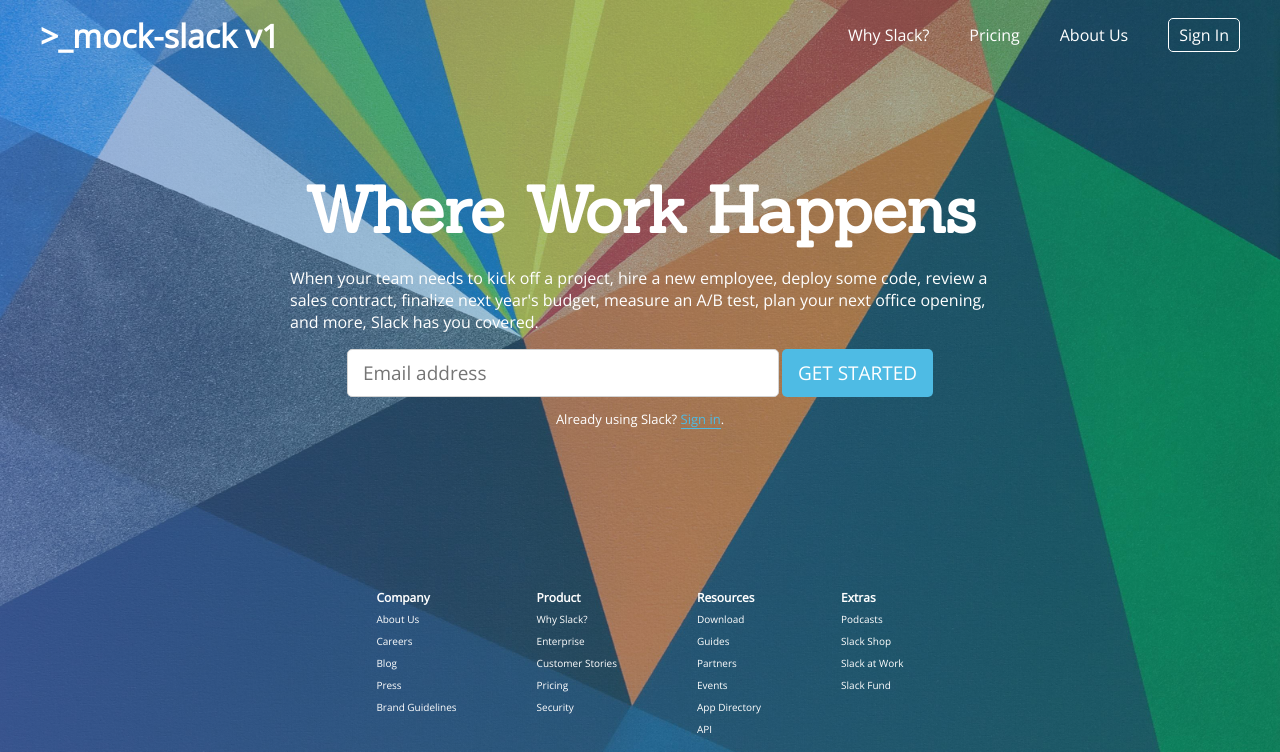
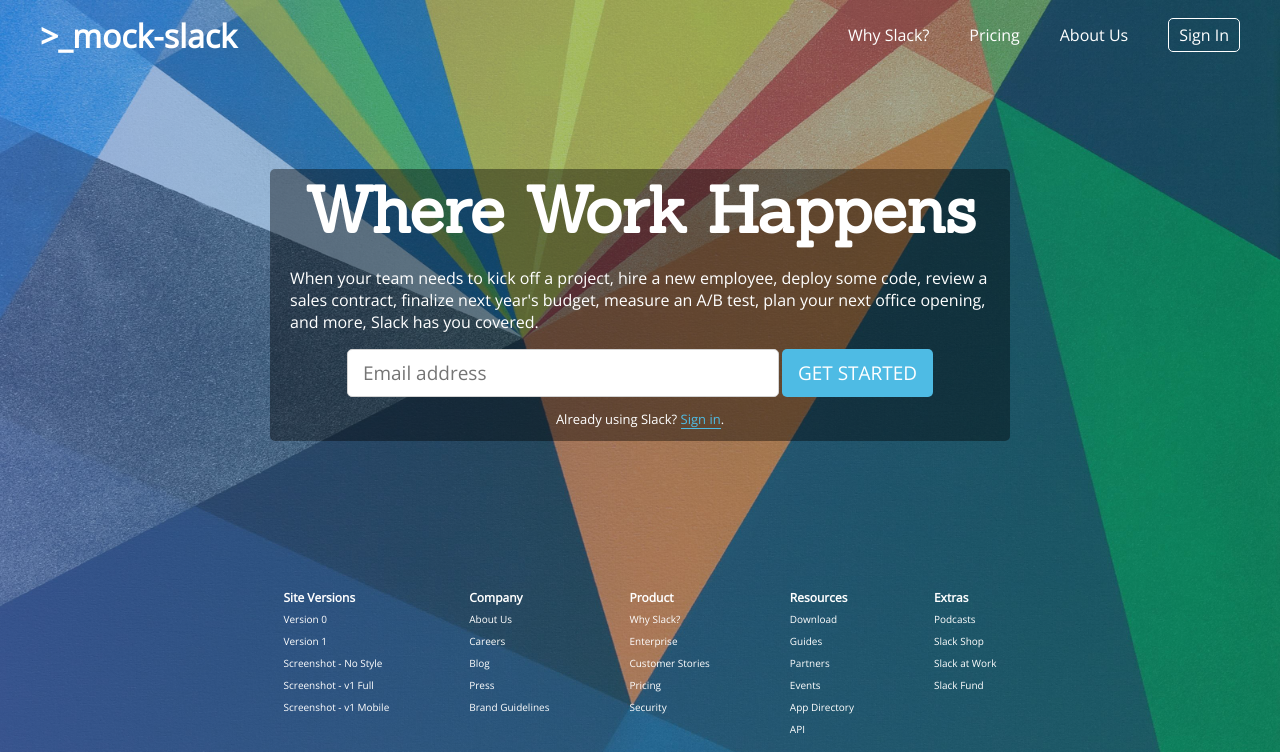
Before and after one commit to traviswpeters/treters.me, a plain HTML site: page mock-slack-v1/index.html in a window 1280 px wide. Shown: the top 752 px of the page. Drawn offline with nearby package versions, Linux system fonts and the light colour scheme.

Commit message:
updating snapshot of v1

```diff
--- a/mock-slack-v1/index.html
+++ b/mock-slack-v1/index.html
@@ -13,7 +13,7 @@
         <div class="grid-page">
 
             <div class="header">
-                <div class="header-item"><a href="#slack">>_mock-slack v1</a></div>
+                <div class="header-item"><a href="#slack">>_mock-slack</a></div>
                 <div class="header-item header-full"><a href="#whyslack">Why Slack?</a></div>
                 <div class="header-item header-full"><a href="#pricing">Pricing</a></div>
                 <div class="header-item header-full"><a href="#aboutus">About Us</a></div>
@@ -39,6 +39,16 @@
             <div class="footer">
 
                 <div class="footer-menu-container">
+                    <nav class="footer-menu-block">
+                        <p>Site Versions</p>
+                        <ul class="footer-menu-block-items">
+                            <li class="footer-menu-block-item"><a href="../mock-slack-v0">Version 0</a></li>
+                            <li class="footer-menu-block-item"><a href=".">Version 1</a></li>
+                            <li class="footer-menu-block-item"><a href="../img/v1-no-style.png">Screenshot - No Style</a></li>
+                            <li class="footer-menu-block-item"><a href="../img/v1-style-full.png">Screenshot - v1 Full</a></li>
+                            <li class="footer-menu-block-item"><a href="../img/v1-style-mobile.png">Screenshot - v1 Mobile</a></li>
+                        </ul>
+                    </nav>
                     <nav class="footer-menu-block">
                         <p>Company</p>
                         <ul class="footer-menu-block-items">
--- a/mock-slack-v1/style.css
+++ b/mock-slack-v1/style.css
@@ -51,6 +51,9 @@
 
 /* CONTENT ***********************************/
 .content {
+    background-color: rgba(0, 0, 0, 0.4);
+    border-radius: 5px;
+
     grid-column: 1 / -1;
 
     display: flex;
```
